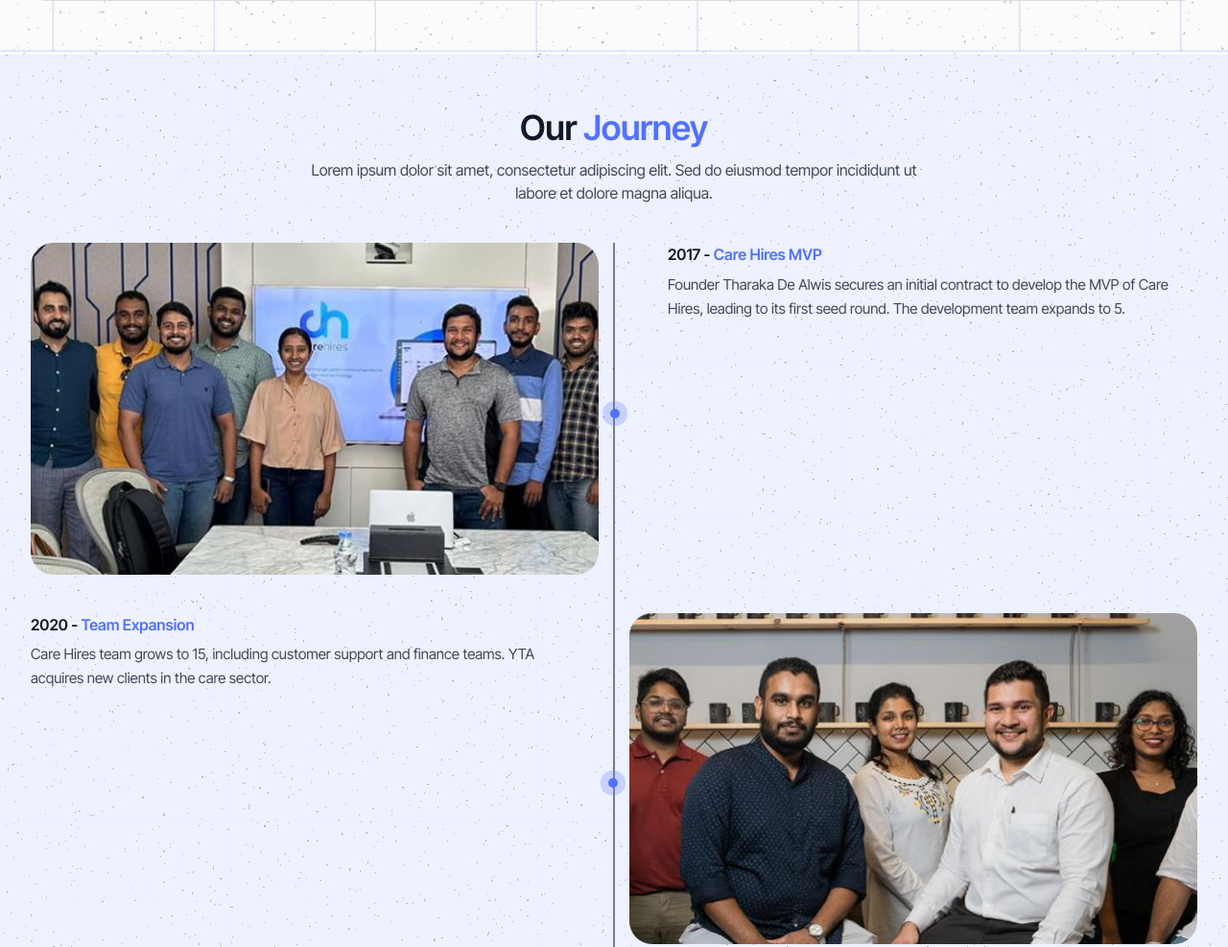
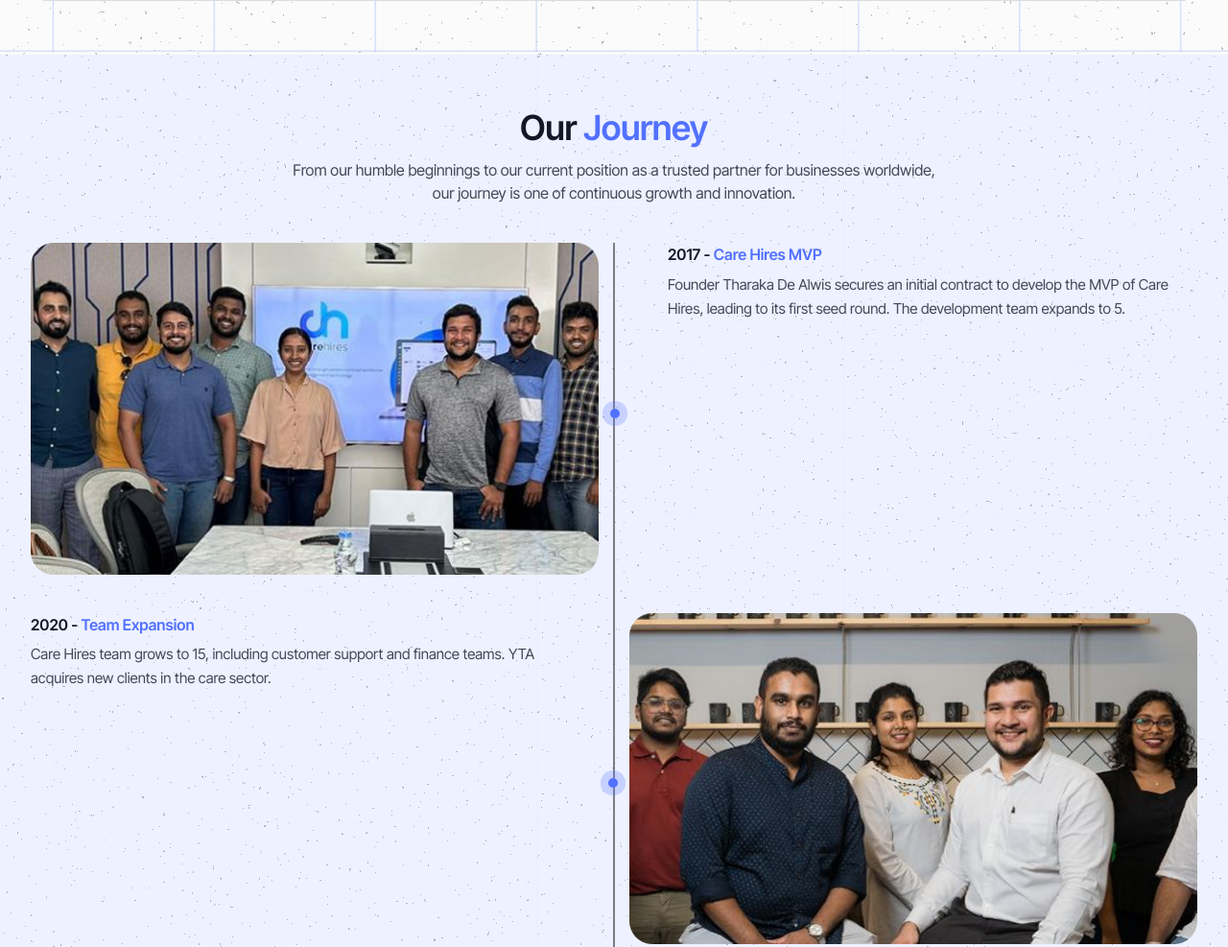
Before and after one commit to mahima-induvara/yta-web, an Astro site: page /about in a window 1280 px wide. Shown: the part 1699-2686 px from the top of the page at 96% size. Built offline with nearby package versions, Linux system fonts and the light colour scheme; Astro itself is replaced by a stand-in of ours.

Commit message:
Lorem text updated

```diff
--- a/src/pages/about.astro
+++ b/src/pages/about.astro
@@ -309,8 +309,7 @@
           Our <span class="accent">Journey</span>
         </h2>
         <p class="jr-sub mt-3 max-w-2xl mx-auto">
-          Lorem ipsum dolor sit amet, consectetur adipiscing elit. Sed do
-          eiusmod tempor incididunt ut labore et dolore magna aliqua.
+          From our humble beginnings to our current position as a trusted partner for businesses worldwide, our journey is one of continuous growth and innovation.
         </p>
       </header>
 
```
